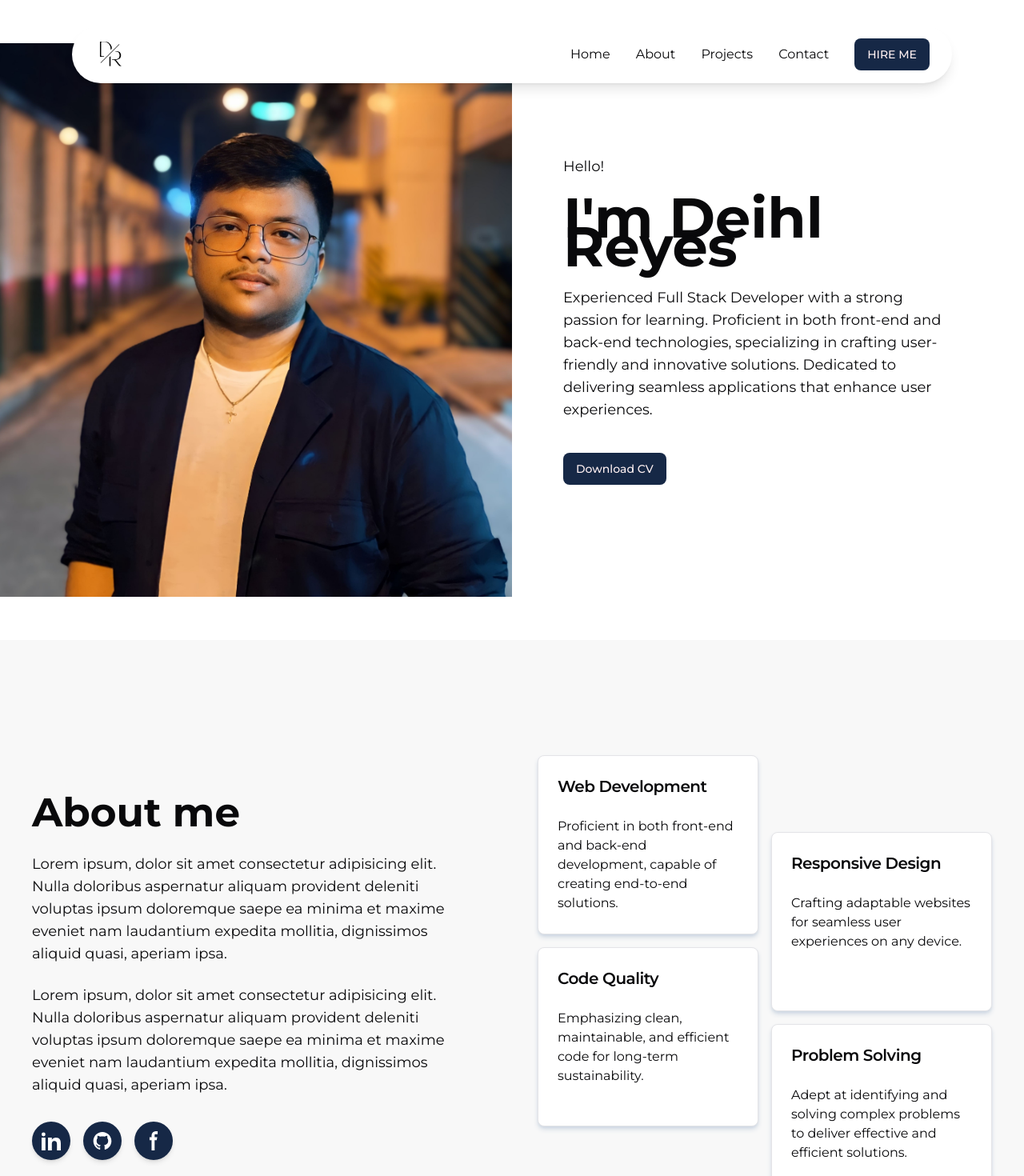
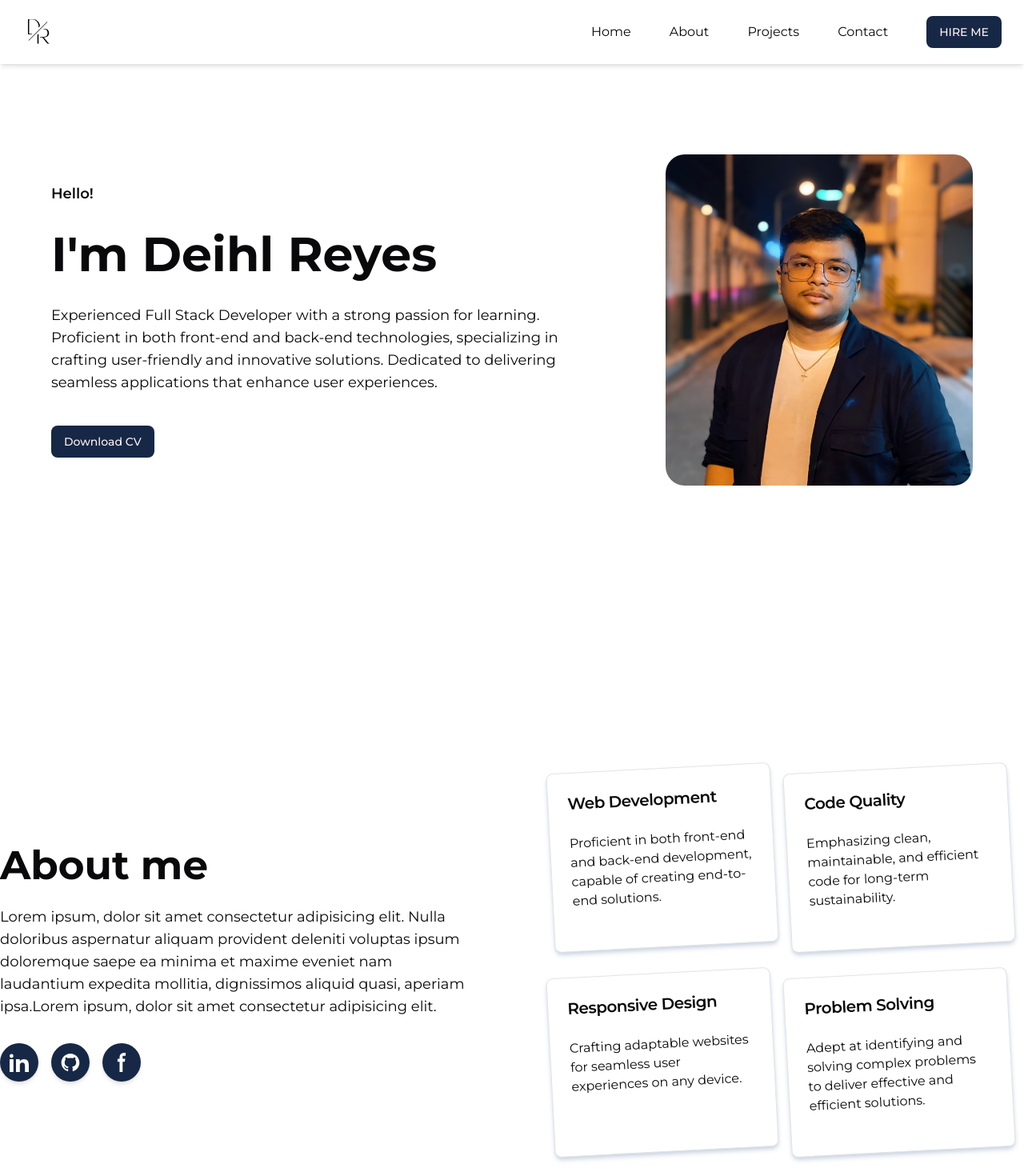
Before and after one commit to DeihlReyes/next-portfolio, a Next.js app: page / in a window 1280 px wide. Shown: the top 1470 px of the page at 80% size. Built offline with nearby package versions, Linux system fonts and the light colour scheme.

Commit message:
style: redesign about page and navbar

```diff
--- a/components/about-cards.tsx
+++ b/components/about-cards.tsx
@@ -1,56 +1,56 @@
-import {
-    Card,
-    CardContent,
-    CardHeader,
-    CardTitle,
-  } from "@/components/ui/card"
+import { Card, CardContent, CardHeader, CardTitle } from "@/components/ui/card";
 
 const AboutCards = () => {
   return (
-        <div className="grid grid-cols-1 md:grid-cols-2 gap-4">
-            <div className="grid gap-4 md:pb-24">
-                <div>
-                    <Card className="h-56 shadow-md shadow-slate-300 hover:border-2 hover:border-slate-400 transition-all ease-linear duration-150">
+    <div className="flex flex-col justify-center items-center">
+      <div className="grid grid-cols-2 gap-4 opacity-100 group p-4">
+        <Card id="card" className="h-56 shadow-md shadow-slate-300 overflow-hidden -rotate-3 even:mb-4 hover:rotate-0 hover:scale-110 [&:not(:hover)]:group-hover:opacity-50 transition-all ease-linear duration-150">
           <CardHeader>
-                            <CardTitle className='text-xl'>Web Development</CardTitle>
+            <CardTitle className="text-xl">Web Development</CardTitle>
           </CardHeader>
           <CardContent>
-                            <p>Proficient in both front-end and back-end development, capable of creating end-to-end solutions.</p>
+            <p>
+              Proficient in both front-end and back-end development, capable of
+              creating end-to-end solutions.
+            </p>
           </CardContent>
         </Card>
-                </div>
-                <div>
-                    <Card className="h-56 shadow-md shadow-slate-300 hover:border-2 hover:border-slate-400 transition-all ease-linear duration-150">
+
+        <Card id="card" className="h-56 shadow-md shadow-slate-300 overflow-hidden -rotate-3 even:mb-4 hover:rotate-0 hover:scale-110 [&:not(:hover)]:group-hover:opacity-50 transition-all ease-linear duration-150">
           <CardHeader>
-                            <CardTitle className='text-xl'>Code Quality</CardTitle>
+            <CardTitle className="text-xl">Code Quality</CardTitle>
           </CardHeader>
           <CardContent>
-                            <p>Emphasizing clean, maintainable, and efficient code for long-term sustainability.</p>
+            <p>
+              Emphasizing clean, maintainable, and efficient code for long-term
+              sustainability.
+            </p>
           </CardContent>
         </Card>
-                </div>
-            </div>
-            <div className="md:pt-24 grid gap-4">
-                <div>
-                    <Card className="h-56 shadow-md shadow-slate-300 hover:border-2 hover:border-slate-400 transition-all ease-linear duration-150">
+
+        <Card id="card" className="h-56 shadow-md shadow-slate-300 overflow-hidden -rotate-3 even:mb-4 hover:rotate-0 hover:scale-110 [&:not(:hover)]:group-hover:opacity-50 transition-all ease-linear duration-150">
           <CardHeader>
-                            <CardTitle className='text-xl'>Responsive Design</CardTitle>
+            <CardTitle className="text-xl">Responsive Design</CardTitle>
           </CardHeader>
           <CardContent>
-                            <p>Crafting adaptable websites for seamless user experiences on any device.</p>
+            <p>
+              Crafting adaptable websites for seamless user experiences on any
+              device.
+            </p>
           </CardContent>
         </Card>
-                </div>
-                <div>
-                    <Card className="h-56 shadow-md shadow-slate-300 hover:border-2 hover:border-slate-400 transition-all ease-linear duration-150">
+
+        <Card id="card" className="h-56 shadow-md shadow-slate-300 overflow-hidden -rotate-3 even:mb-4 hover:rotate-0 hover:scale-110 [&:not(:hover)]:group-hover:opacity-50 transition-all ease-linear duration-150">
           <CardHeader>
-                            <CardTitle className='text-xl'>Problem Solving</CardTitle>
+            <CardTitle className="text-xl">Problem Solving</CardTitle>
           </CardHeader>
           <CardContent>
-                            <p>Adept at identifying and solving complex problems to deliver effective and efficient solutions.</p>
+            <p>
+              Adept at identifying and solving complex problems to deliver
+              effective and efficient solutions.
+            </p>
           </CardContent>
         </Card>
-                </div>
       </div>
     </div>
   );
--- a/components/nav-items.tsx
+++ b/components/nav-items.tsx
@@ -5,7 +5,7 @@ import Link from 'next/link';
 
 const NavItems = () => {
     return (
-        <ul className="flex w-full flex-col items-start gap-8 md:flex-row">
+        <ul className="flex w-full flex-col items-start gap-12 md:flex-row">
         {headerLinks.map((link) => {
             return (
                 <li
--- a/components/navbar.tsx
+++ b/components/navbar.tsx
@@ -6,14 +6,14 @@ import NavItems from "./nav-items";
 
 const Navbar = () => {
     return(
-        <header className="bg-white z-50">
-            <nav className="fixed top-8 left-1/2 transform -translate-x-1/2 md:flex hidden justify-between shadow-lg bg-white py-4 px-7 max-w-[1100px] rounded-full w-full">
+        <header className="z-50">
+            <nav className="bg-background fixed md:flex hidden justify-between shadow-md py-5 px-7 w-full">
                 <Image
                     className="object-cover w-auto h-10"
                     src={logo}
                     alt="Logo"
                 />
-                <div className="flex flex-row gap-8 justify-center items-center text-md">
+                <div className="flex flex-row gap-12 justify-center items-center text-md">
                     <NavItems/>
                     <Button className="rounded-lg">HIRE ME</Button>
                 </div>
--- a/components/sections/about-page.tsx
+++ b/components/sections/about-page.tsx
@@ -8,17 +8,14 @@ import github from "@/assets/logos/GitHub.svg";
 
 const AboutPage = () => {
     return (
-        <section id='about' className="flex flex-col gap-32 justify-center items-center md:pb-32 md:pt-36 bg-[#F8F8F8]">
-            <div className="flex flex-col gap-16 px-8 py-20 md:p-0 md:flex-row items-center max-w-[1200px]">
+        <section id='about' className="flex flex-col gap-32 justify-center items-center md:pb-32 md:pt-36">
+            <div className="flex flex-col gap-16 px-8 py-20 md:p-0 md:flex-row items-center max-w-7xl">
                 <div className="w-full md:w-1/2">
                     <h1 className="text-3xl md:text-[50px] font-bold mb-8">About me</h1>
                     <p className="text-base md:text-lg text-left mb-6 md:pr-4">Lorem ipsum, dolor sit amet consectetur adipisicing elit. Nulla doloribus aspernatur
                         aliquam provident deleniti voluptas ipsum doloremque saepe ea minima et maxime eveniet
-                        nam laudantium expedita mollitia, dignissimos aliquid quasi, aperiam ipsa.
-                    </p>
-                    <p className="text-base md:text-lg text-left md:pr-4">Lorem ipsum, dolor sit amet consectetur adipisicing elit. Nulla doloribus aspernatur
-                        aliquam provident deleniti voluptas ipsum doloremque saepe ea minima et maxime eveniet
-                        nam laudantium expedita mollitia, dignissimos aliquid quasi, aperiam ipsa.
+                        nam laudantium expedita mollitia, dignissimos aliquid quasi, aperiam ipsa.Lorem ipsum, dolor sit amet consectetur
+                        adipisicing elit.
                     </p>
                     <div className="flex flex-row justify-start items-start gap-4 mt-8">
                         <Link className="h-10 w-10 md:h-12 md:w-12 rounded-full bg-primary text-white p-3 shadow-md hover:translate-y-[-6px] active:translate-y-0 transition-all ease-in-out duration-150" href="https://www.linkedin.com/in/deihl-arron-reyes/" target="blank">
--- a/components/sections/landing-page.tsx
+++ b/components/sections/landing-page.tsx
@@ -4,25 +4,29 @@ import { Button } from "../ui/button";
 
 const LandingPage = () => {
   return (
-        <section id="home" className="z-5 overflow-hidden flex flex-col-reverse gap-16 md:gap-0 px-8 pt-28 pb-10 md:p-0 md:flex-row justify-center items-center h-full md:h-screen">
+    <section id="home" className="flex h-full md:h-screen">
+      <div className="flex flex-col mx-auto justify-center items-center md:flex-row max-w-6xl gap-20">
+        <div className="flex flex-col justify-center items-start w-full ">
+          <p className="text-md md:text-lg mb-8 font-semibold">Hello!</p>
+          <h1 className="text-3xl md:text-6xl font-bold mb-8">
+            I&apos;m Deihl Reyes
+          </h1>
+          <p className="text-md md:text-lg text-left mb-10">
+            Experienced Full Stack Developer with a strong passion for learning.
+            Proficient in both front-end and back-end technologies, specializing
+            in crafting user-friendly and innovative solutions. Dedicated to
+            delivering seamless applications that enhance user experiences.
+          </p>
+          <Button className="rounded-lg">Download CV</Button>
+        </div>
         <Image
-                className="rounded-[30px] md:rounded-none object-cover w-full md:w-1/2"
+          className="rounded-3xl object-cover w-96"
           src={myImage}
           alt="Landing Page"
         />
-            <div className="flex flex-col justify-center items-start md:pl-16 md:pr-20 w-full md:w-1/2">
-                <p className="text-md md:text-lg mb-8">Hello!</p>
-                <h1 className="text-3xl md:text-[70px] font-bold mb-8">I&apos;m Deihl Reyes</h1>
-                <p className="text-md md:text-lg text-left mb-10">Experienced Full Stack Developer with a strong passion for learning.
-                    Proficient in both front-end and back-end technologies, specializing in crafting user-friendly
-                    and innovative solutions. Dedicated to delivering seamless applications that enhance user experiences.
-                </p>
-                <Button className="rounded-lg">Download CV</Button>
       </div>
     </section>
   );
 };
 
-
-
 export default LandingPage;
```
Lines whose indentation alone changed are shown as unchanged.
